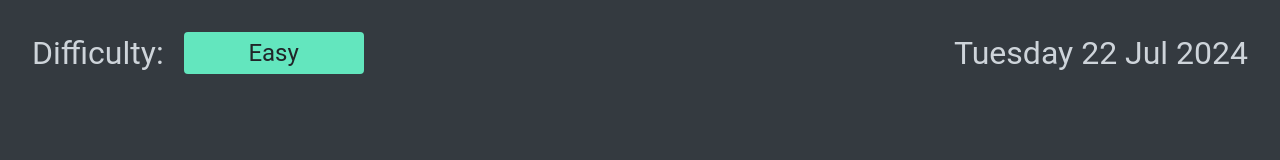
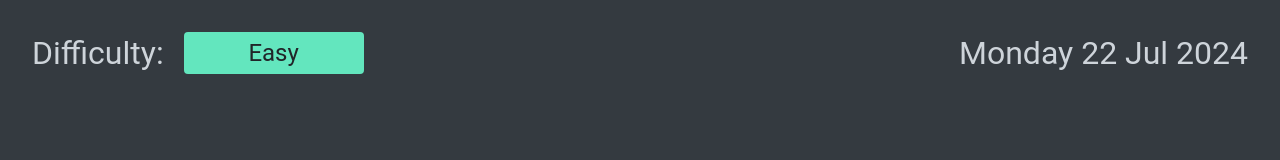
Before and after one commit to korniykom/todo-app, a React (Create React App) app in the folder workout-scheduler-web/: page / in a window 1280 px wide. Shown: the top 160 px of the page. Built offline with nearby package versions, Linux system fonts and the light colour scheme; the HTML template or start-up script is replaced by a standard one.

Commit message:
fix: change displayed date

```diff
--- a/workout-scheduler-web/src/components/TopBar.js
+++ b/workout-scheduler-web/src/components/TopBar.js
@@ -56,7 +56,9 @@ export default function TopBar() {
       <div className="top-bar-right">
         <span>
           {" "}
-          {`${daysOfTheWeek[currentDate.getDay()]} ${currentDate.getDate()} ${
+          {`${
+            daysOfTheWeek[currentDate.getDay() - 1]
+          } ${currentDate.getDate()} ${
             months[currentDate.getMonth()]
           }  ${currentDate.getFullYear()}`}
         </span>
```
